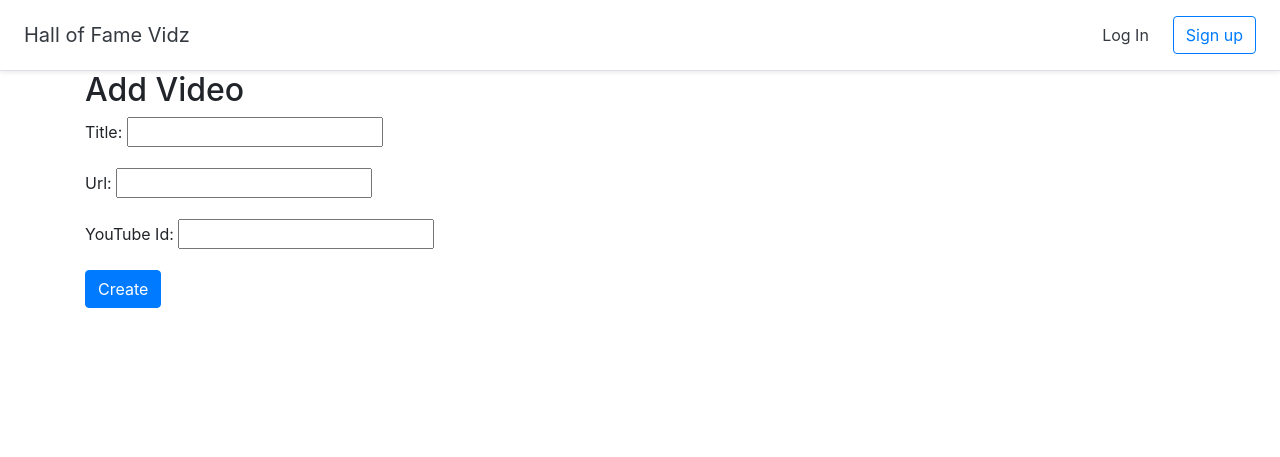
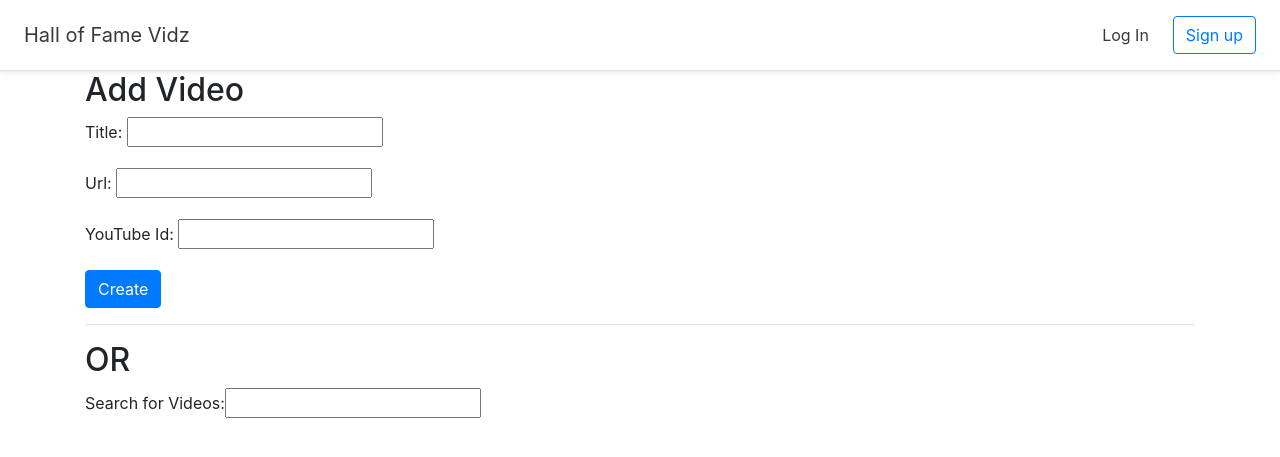
Before and after one commit to Chrisss09/HOFVIDZ, a Django app: page /hall-of-fame/1/addvideo in a window 1280 px wide. Shown: the top 457 px of the page. Run offline with Django 3.2, Linux system fonts and the light colour scheme; some libraries are stand-ins or nearby versions.

Commit message:
Created a search class

```diff
--- a/halls/forms.py
+++ b/halls/forms.py
@@ -6,3 +6,6 @@ class VideoForm(forms.ModelForm):
         model = Video
         fields = ['title', 'url', 'youtube_id']
         labels = {'youtube_id':'YouTube Id'}
+
+class SearchForm(forms.Form):
+    search_term = forms.CharField(max_length=255, label='Search for Videos:')
--- a/halls/templates/halls/add_video.html
+++ b/halls/templates/halls/add_video.html
@@ -7,5 +7,10 @@
     {{ form.as_p }}
     <button type="submit" value="Create Hall" class="btn btn-primary">Create</button>
 </form>
+<hr>
+<h2>OR</h2>
+<form>
+    {{ search_form }}
+</form>
 
 {% endblock %}
--- a/halls/views.py
+++ b/halls/views.py
@@ -4,7 +4,7 @@ from django.views import generic
 from django.contrib.auth.forms import UserCreationForm
 from django.contrib.auth import authenticate, login
 from .models import Hall, Video
-from .forms import VideoForm
+from .forms import VideoForm, SearchForm
 
 def home(request):
     return render(request, 'halls/home.html')
@@ -14,6 +14,7 @@ def dashboard(request):
 
 def add_video(request, pk):
     form = VideoForm()
+    search_form = SearchForm()
     if request.method == 'POST':
         filled_form = VideoForm(request.POST)
         if filled_form.is_valid():
@@ -23,7 +24,7 @@ def add_video(request, pk):
             video.youtube_id = filled_form.cleaned_data['youtube_id']
             video.hall = Hall.objects.get(pk=pk)
             video.save()
-    return render(request, 'halls/add_video.html', {'form':form})
+    return render(request, 'halls/add_video.html', {'form':form, 'search_form':search_form})
 
 class SignUp(generic.CreateView):
     form_class = UserCreationForm
```
